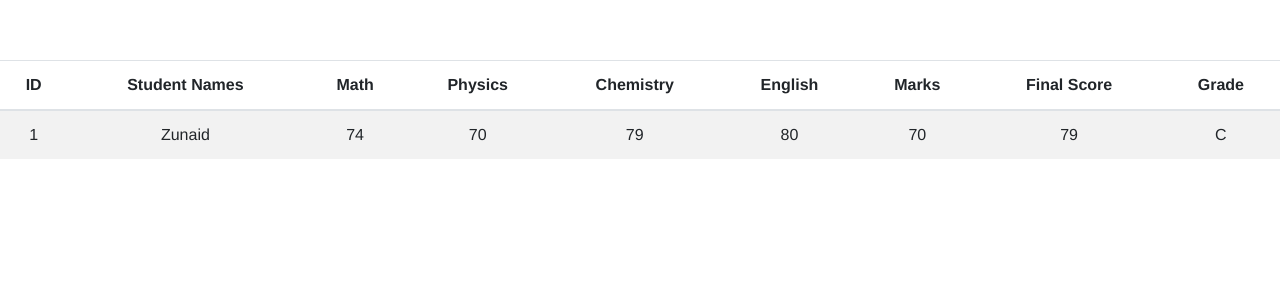
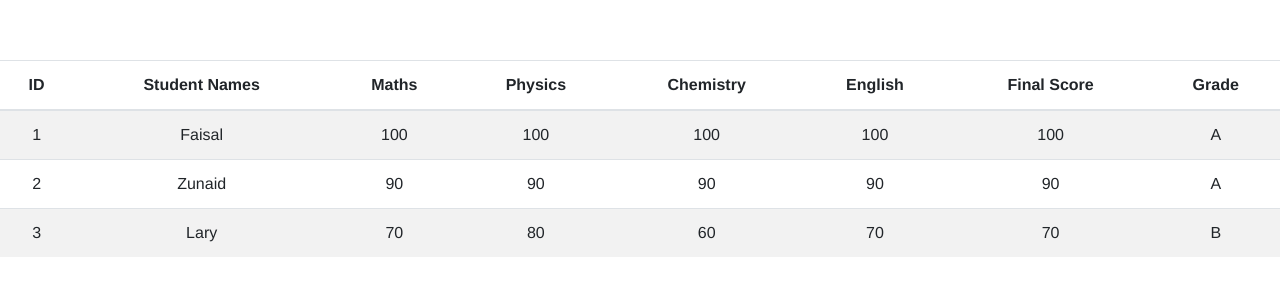
Before and after one commit to zunaid321/Vuejs_assignment_part_2, a Vue app: page / in a window 1280 px wide. Shown: the top 300 px of the page. Built offline with nearby package versions, Linux system fonts and the light colour scheme.

Commit message:
Added the json data file to populate the table

```diff
--- a/src/components/HelloWorld.vue
+++ b/src/components/HelloWorld.vue
@@ -5,22 +5,13 @@
 </template>
 
 <script>
+import marks from "./json/data.json";
+
 export default {
+  name: "student marks",
   data() {
     return {
-      items: [
-        {
-          ID: 1,
-          Student_Names: "Zunaid",
-          Math: 74,
-          Physics: 70,
-          Chemistry: 79,
-          English: 80,
-          Marks: 70,
-          Final_Score: 79,
-          Grade: "C"
-        }
-      ]
+      items: marks
     };
   }
 };
--- /dev/null
+++ b/src/components/json/data.json
@@ -0,0 +1,32 @@
+[
+    {
+        "ID": "1",
+        "Student Names": "Faisal",
+        "Maths": "100",
+        "Physics": "100",
+        "Chemistry": "100",
+        "English": "100",
+        "Final Score": "100",
+        "Grade": "A"
+    },
+    {
+        "ID": "2",
+        "Student Names": "Zunaid",
+        "Maths": "90",
+        "Physics": "90",
+        "Chemistry": "90",
+        "English": "90",
+        "Final Score": "90",
+        "Grade": "A"
+    },
+    {
+        "ID": "3",
+        "Student Names": "Lary",
+        "Maths": "70",
+        "Physics": "80",
+        "Chemistry": "60",
+        "English": "70",
+        "Final Score": "70",
+        "Grade": "B"
+    }
+]
```
